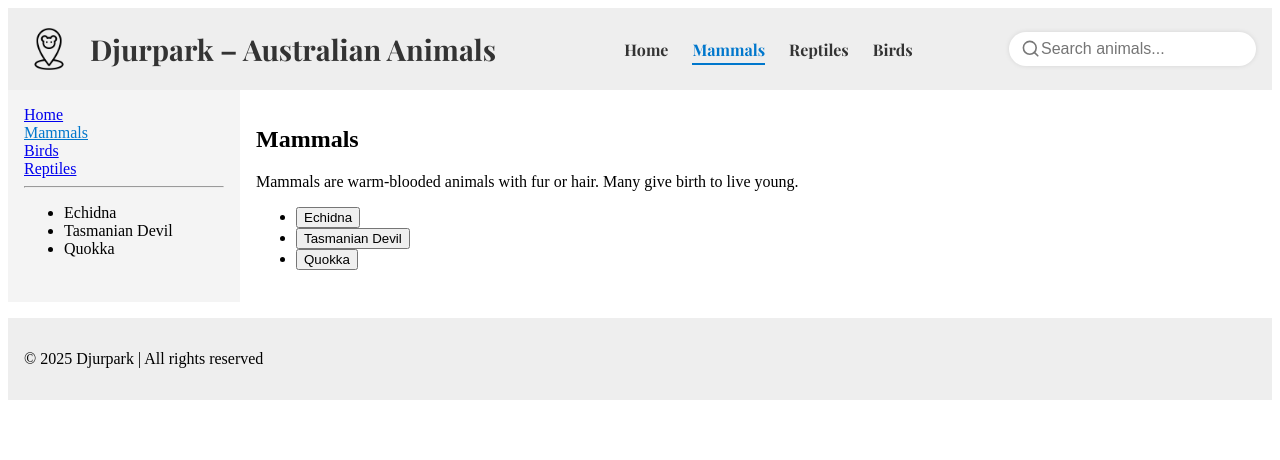
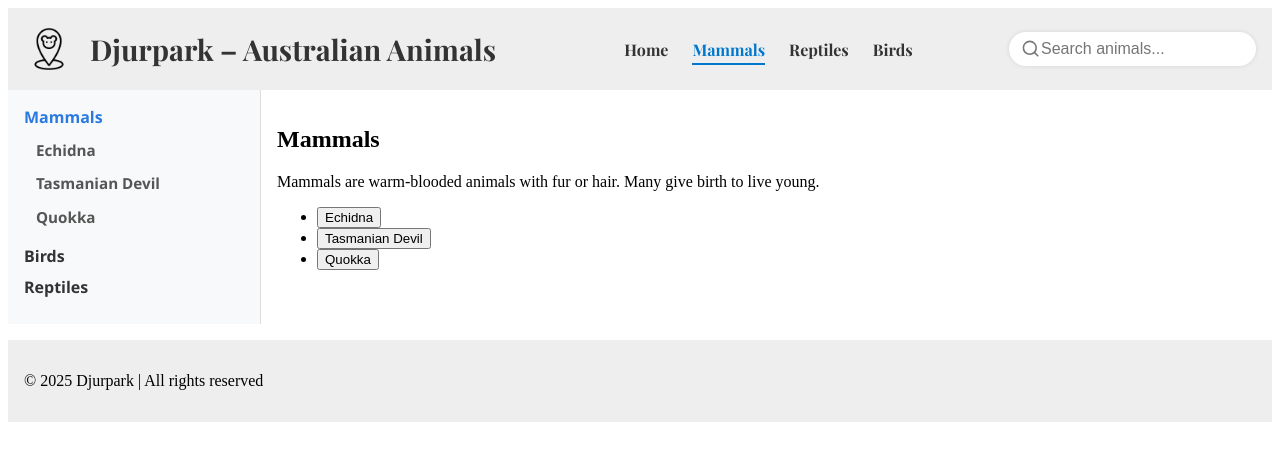
Before and after one commit to PriyeshIllam/assignment-4-react-router-djurpark, a React (Create React App) app: page /mammals in a window 1280 px wide. Shown: the top 460 px of the page. Built offline with nearby package versions, Linux system fonts and the light colour scheme.

Commit message:
added sidebar

```diff
--- a/src/components/Sidebar.jsx
+++ b/src/components/Sidebar.jsx
@@ -1,34 +1,59 @@
-import { NavLink, useLocation } from 'react-router-dom';
+import { NavLink, Link, useLocation } from 'react-router-dom';
 import animalData from '../data/animals';
+import { useState } from 'react';
+import '../styles/Sidebar.css';
 
 const Sidebar = () => {
-  const { pathname } = useLocation();
+  const location = useLocation();
+  const [visibleGroup, setVisibleGroup] = useState('');
 
-  let filteredAnimals = animalData;
+  // Extract the current group and animal from the URL
+  const currentGroup = location.pathname.split('/')[1]; // Get group (mammals, birds, reptiles)
+  const currentAnimalName = new URLSearchParams(location.search).get('animal'); // Get the animal name from the query string
 
-  if (pathname.includes('mammals')) {
-    filteredAnimals = animalData.filter(a => a.group === 'mammal');
-  } else if (pathname.includes('birds')) {
-    filteredAnimals = animalData.filter(a => a.group === 'bird');
-  } else if (pathname.includes('reptiles')) {
-    filteredAnimals = animalData.filter(a => a.group === 'reptile');
-  }
+  const groupNames = ['mammals', 'birds', 'reptiles'];
+
+  const groupDisplayName = {
+    mammals: 'Mammals',
+    birds: 'Birds',
+    reptiles: 'Reptiles'
+  };
+
+  const toggleGroup = (group) => {
+    setVisibleGroup(prev => (prev === group ? '' : group));
+  };
 
   return (
-    <aside style={{ width: '200px', padding: '1rem', background: '#f4f4f4' }}>
+    <aside className="sidebar">
       <nav>
-        <NavLink to="/">Home</NavLink><br />
-        <NavLink to="/mammals">Mammals</NavLink><br />
-        <NavLink to="/birds">Birds</NavLink><br />
-        <NavLink to="/reptiles">Reptiles</NavLink><br />
-        <hr />
-        <ul>
-          {filteredAnimals.map(animal => (
-            <li key={animal.name}>{animal.name}</li>
-          ))}
-        </ul>
+        {groupNames.map(group => {
+          const animalsInGroup = animalData.filter(a => a.group === group.slice(0, -1)); // 'mammals' -> 'mammal'
+
+          return (
+            <div key={group}>
+              <NavLink
+                to={`/${group}`}  // Link to the respective page (e.g., /mammals)
+                onClick={() => toggleGroup(group)}
+                className={currentGroup === group ? 'active' : ''}
+              >
+                {groupDisplayName[group]}
+              </NavLink>
+
+              {currentGroup === group && (
+                <ul className="animal-list">
+                  {animalsInGroup.map(animal => (
+                    <li key={animal.name}>
+                      <Link to={`/?animal=${encodeURIComponent(animal.name)}`}>{animal.name}</Link>
+                    </li>
+                  ))}
+                </ul>
+              )}
+            </div>
+          );
+        })}
       </nav>
     </aside>
   );
 };
+
 export default Sidebar;
--- a/src/pages/Home.jsx
+++ b/src/pages/Home.jsx
@@ -1,4 +1,5 @@
-import { useState } from 'react';
+import { useState, useEffect } from 'react';
+import { useLocation } from 'react-router-dom';
 import animals from '../data/animals';
 import AnimalDetailModal from '../modals/AnimalDetailModal';
 import { Link } from 'react-router-dom';
@@ -7,13 +8,20 @@ const Home = () => {
   const [activeAnimal, setActiveAnimal] = useState(null);
   const [showModal, setShowModal] = useState(false);
 
-  const toggleAnimal = (animal) => {
-    if (activeAnimal?.name === animal.name) {
-      setActiveAnimal(null);
+  const location = useLocation();
+
+  useEffect(() => {
+    const queryParams = new URLSearchParams(location.search);
+    const animalName = queryParams.get('animal');
+    if (animalName) {
+      const foundAnimal = animals.find(a => a.name === animalName);
+      if (foundAnimal) {
+        setActiveAnimal(foundAnimal);
+      }
     } else {
-      setActiveAnimal(animal);
+      setActiveAnimal(null); // Reset if no animal in query
     }
-  };
+  }, [location]);
 
   const getShortDesc = (desc) => desc.length > 200 ? desc.slice(0, 200) + '...' : desc;
 
@@ -35,14 +43,6 @@ const Home = () => {
         </div>
       )}
 
-      <ul>
-        {animals.map(animal => (
-          <li key={animal.name}>
-            <button onClick={() => toggleAnimal(animal)}>{animal.name}</button>
-          </li>
-        ))}
-      </ul>
-
       {showModal && (
         <AnimalDetailModal
           animal={activeAnimal}
--- /dev/null
+++ b/src/styles/Sidebar.css
@@ -0,0 +1,49 @@
+.sidebar {
+    width: 220px;
+    padding: 1rem;
+    background: #f8f9fa;
+    border-right: 1px solid #ddd;
+    font-family: 'Segoe UI', Tahoma, Geneva, Verdana, sans-serif;
+  }
+
+  .sidebar nav a {
+    display: block;
+    margin-bottom: 0.6rem;
+    text-decoration: none;
+    color: #333;
+    font-weight: 600;
+    transition: color 0.3s ease;
+  }
+
+  .sidebar nav a:hover {
+    color: #0077cc;
+  }
+
+  .sidebar nav a.active {
+    color: #2a7ae2;
+  }
+
+  .animal-list {
+    margin: 0.3rem 0 1rem 0.5rem;
+    padding-left: 0;
+  }
+
+  .animal-list li {
+    margin: 0.2rem 0;
+    list-style: none;
+  }
+
+  .animal-list li a {
+    text-decoration: none;
+    color: #555;
+    font-size: 0.95rem;
+    padding: 2px 4px;
+    display: block;
+    border-radius: 4px;
+    transition: background-color 0.2s ease;
+  }
+
+  .animal-list li a:hover {
+    background-color: #e2e6ea;
+    color: #000;
+  }
```
